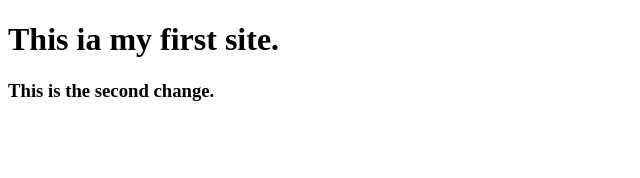
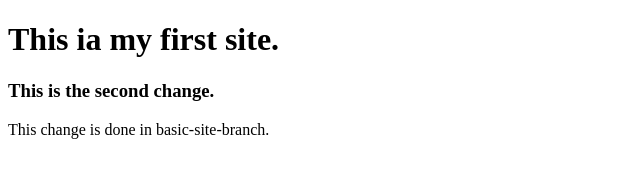
Before and after one commit to heyRahull/basic-site, a plain HTML site: page index.html in a window 1280 px wide. Shown: the whole page, without its empty margins (0-640 px from the left). Drawn offline with Linux system fonts and the light colour scheme.

Commit message:
Update index.html
Added a line to index.html and committing it to branch basic-site-branch

```diff
--- a/index.html
+++ b/index.html
@@ -9,5 +9,7 @@
   <body>
     <h1>This ia my first site.</h1>
     <h3>This is the second change.</h3>
+
+    <p>This change is done in basic-site-branch.</p>
   </body>
 </html>
```
